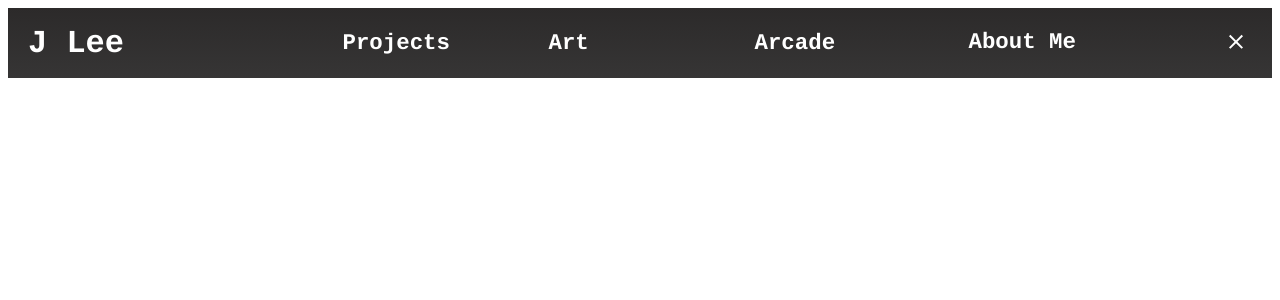
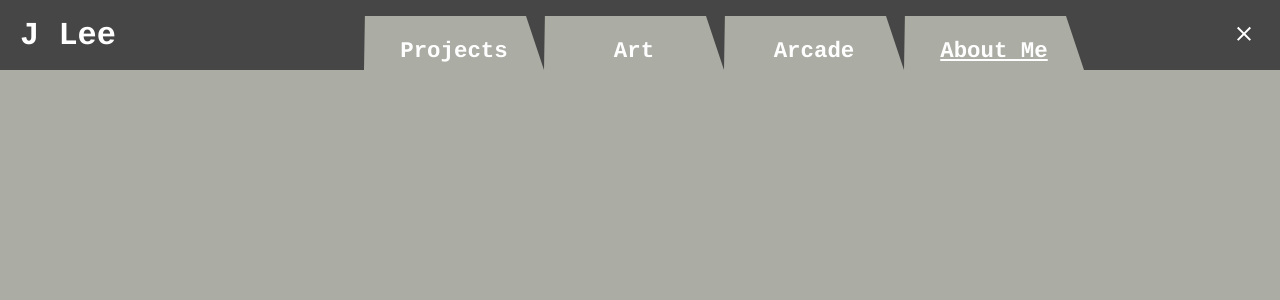
Before and after one commit to jjl418/reactjs, a React (Create React App) app: page / in a window 1280 px wide. Shown: the top 300 px of the page. Built offline with nearby package versions, Linux system fonts and the light colour scheme.

Commit message:
changed navbar tabs
imitates folder-like style

```diff
--- a/src/components/Navbar.css
+++ b/src/components/Navbar.css
@@ -1,7 +1,11 @@
+html, body { /*KEEP*/
+  margin: 0;
+  background: #abaca4;
+}
 
-.navbar {
+.navbar { /*KEEP*/
     align-items: center;
-    background: linear-gradient(180deg, rgb(44, 42, 42) 0%, rgb(54, 53, 53) 100%);
+    background: #464646;
     display: flex;
     /* justify-content: center; */
     height: 70px;
@@ -9,7 +13,7 @@
     /* z-index: 999; */
   }
 
-  .navbar-box {
+  .navbar-box { /*KEEP*/
     align-items: center;
     display: flex;
     height: 70px;
@@ -17,7 +21,7 @@
     /* max-width: 1500px; */
   }
 
-  .navbar-initials {
+  .navbar-initials { /*KEEP*/
     align-items: center;
     color: #fff;
     cursor: pointer;
@@ -31,49 +35,46 @@
     width: 20vw;
   }
 
-  .nav-menu {
+  .nav-menu { /*KEEP*/
     display: grid;
-    grid-gap: 40px;
+    grid-gap: 0px;
     grid-template-columns: repeat(4, auto);
     justify-content: end;
     list-style: none;
     margin-right: 2rem;
     /* text-align: center; */
     width: 60vw; /* may need to change later */
+    align-self: stretch;
   }
 
   .nav-menu-item {
-    height: 70px;
-    /* width: 150px; */
 
-
+    /* width: 150px;
+    height: auto;
+    margin: 0;
+    background: none;
+    border: 50px solid #FFF; */
+    background: #abaca4;
+    clip-path: polygon(100% 0, 90% 0, 100% 100%, 0 100%, 0.5% 0);
+    height: 54px;
+    -webkit-clip-path: polygon(100% 0, 90% 0, 100% 100%, 0 100%, 0.5% 0);
+    width: 180px;
   }
 
   .nav-menu-link
   {
-    text-align: center;
     align-items: center;
     color: #fff;
     display: flex;
     font-family: Courier;
     font-size: 1.4rem;
     font-weight: bold;
-    height: 77%;
-    justify-self: end;
-    padding: 0.5rem;
-
+    justify-content: center;
     text-decoration: none;
-    width: 150px;
   }
 
   .nav-menu-link:hover {
-    /* position: absolute; */
-    /* height: 100%;
-    top: 0;
-    z-index: 0; */
-    background: #5962b1;
-    /* width: 100px; */
-    /* border-bottom: 4px solid #774141; */
+    background: #838383;
     transition: all 0.2s ease-out;
   }
 
@@ -84,16 +85,11 @@
     font-family: Courier;
     font-size: 1.4rem;
     font-weight: bold;
-    height: 75%;
-    justify-self: end;
-    padding: 0.5rem 1rem;
-    text-decoration: none;
+    justify-content: center;
   }
 
   .nav-menu-about:hover {
-    background: #b8b373;
-    /* width: 100px; */
-    /* border-bottom: 4px solid #774141; */
+    background: #838383;
     transition: all 0.2s ease-out;
   }
 
@@ -107,3 +103,8 @@
     font-size: 1.8rem;
     cursor: pointer;
   }
+
+  .nav-menu-link link.onClick
+  {
+
+  }
--- a/src/components/Navbar.js
+++ b/src/components/Navbar.js
@@ -27,31 +27,32 @@ function Navbar() {
                   {/* PROJECT LINK */}
                   <li className = "nav-menu-item">
                     <Link to = "/projects" className = "nav-menu-link" onClick = {MMenuClose}>
-                      {/* Projects */}
                       <p align= "center"> Projects </p>
                     </Link>
                   </li>
                   {/* ART LINK */}
                   <li className = "nav-menu-item">
                     <Link to = "/art" className = "nav-menu-link" onClick = {MMenuClose}>
-                    <p align= "center"> Art </p>
+                      <p align= "center"> Art </p>
                     </Link>
                   </li>
                   {/* ARCADE LINK */}
                   <li className = "nav-menu-item">
                     <Link to = "/arcade" className = "nav-menu-link" onClick = {MMenuClose}>
-                      Arcade
+                      <p align= "center"> Arcade </p>
                     </Link>
                   </li>
                   {/* ABOUT LINK */}
                   <li className = "nav-menu-item">
                     <Link to = "/about-me" className = "nav-menu-about" onClick = {MMenuClose}>
-                      About Me
+                      <p align= "center"> About Me </p>
                     </Link>
                   </li>
                 </ul>
             </div>
         </nav>
+
+
     </>
   )
 }
```
